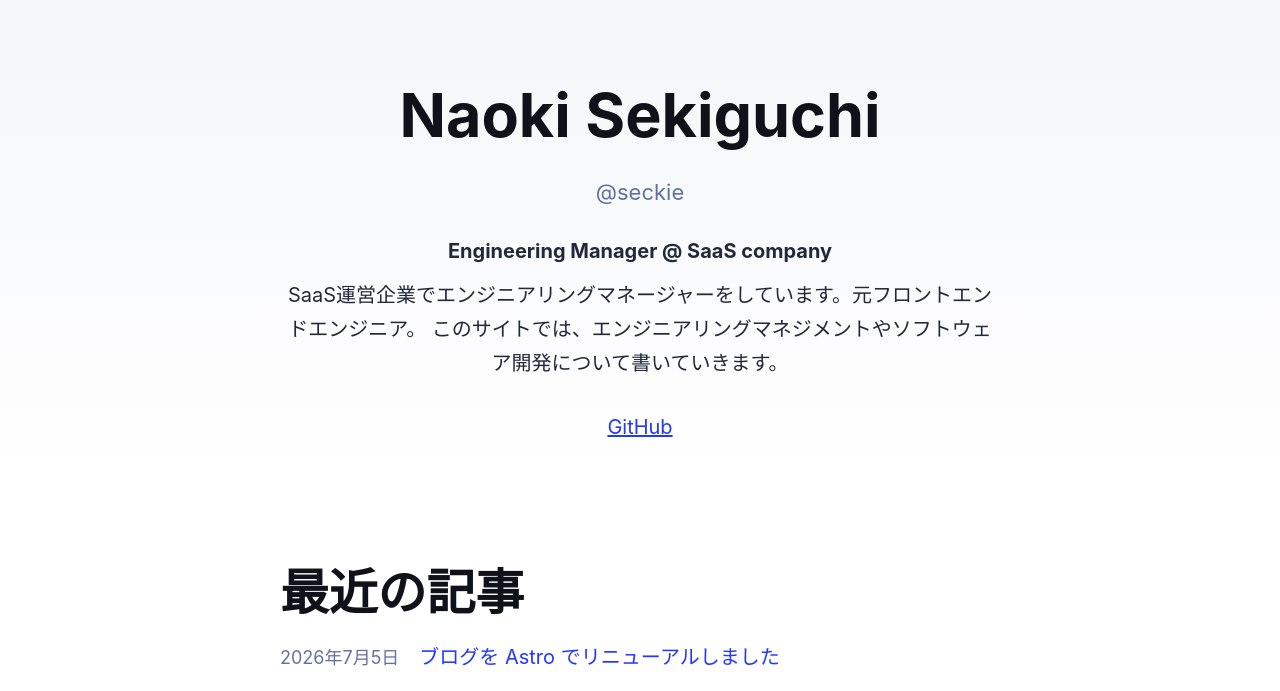
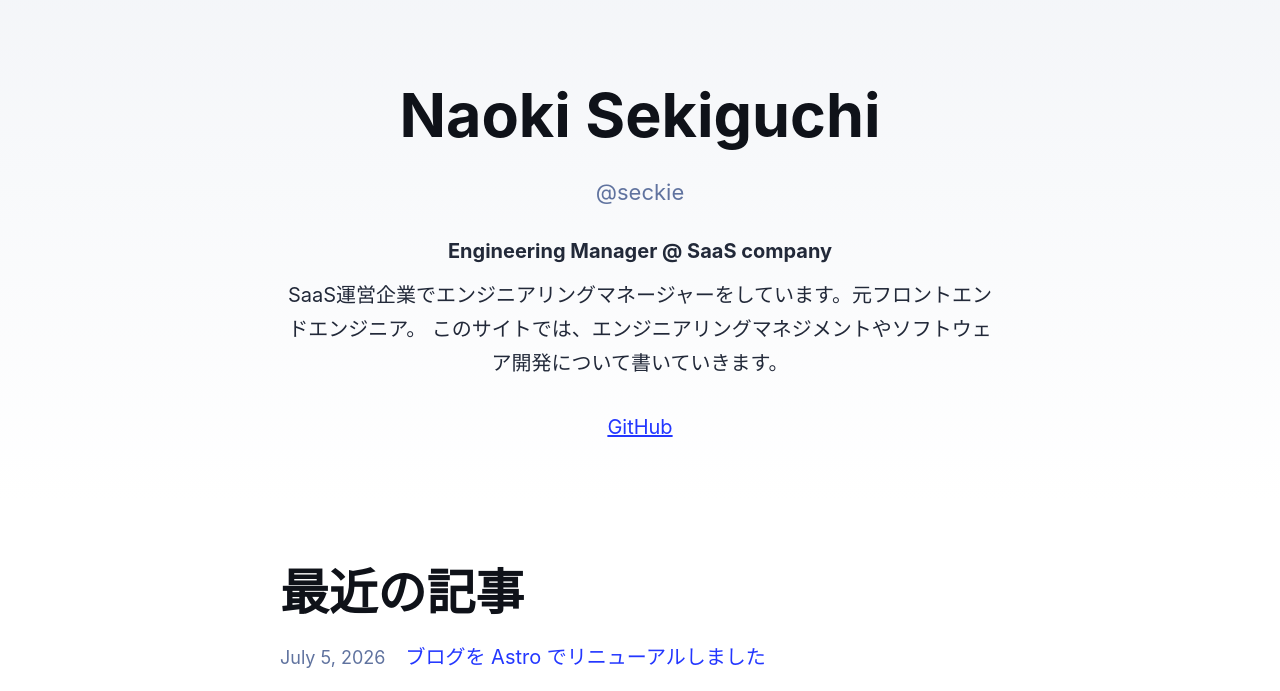
Before and after one commit to seckie/seckie.github.io, an Astro site: page / in a window 1280 px wide. Shown: the part 99-790 px from the top of the page. Built offline with nearby package versions, Linux system fonts and the light colour scheme; Astro itself is replaced by a stand-in of ours.

Commit message:
Format dates in English (en-US) across the site
Co-Authored-By: Claude Fable 5 <noreply@anthropic.com>

```diff
--- a/src/components/FormattedDate.astro
+++ b/src/components/FormattedDate.astro
@@ -8,7 +8,7 @@ const { date } = Astro.props;
 
 <time datetime={date.toISOString()}>
 	{
-		date.toLocaleDateString('ja-JP', {
+		date.toLocaleDateString('en-US', {
 			year: 'numeric',
 			month: 'long',
 			day: 'numeric',
```
